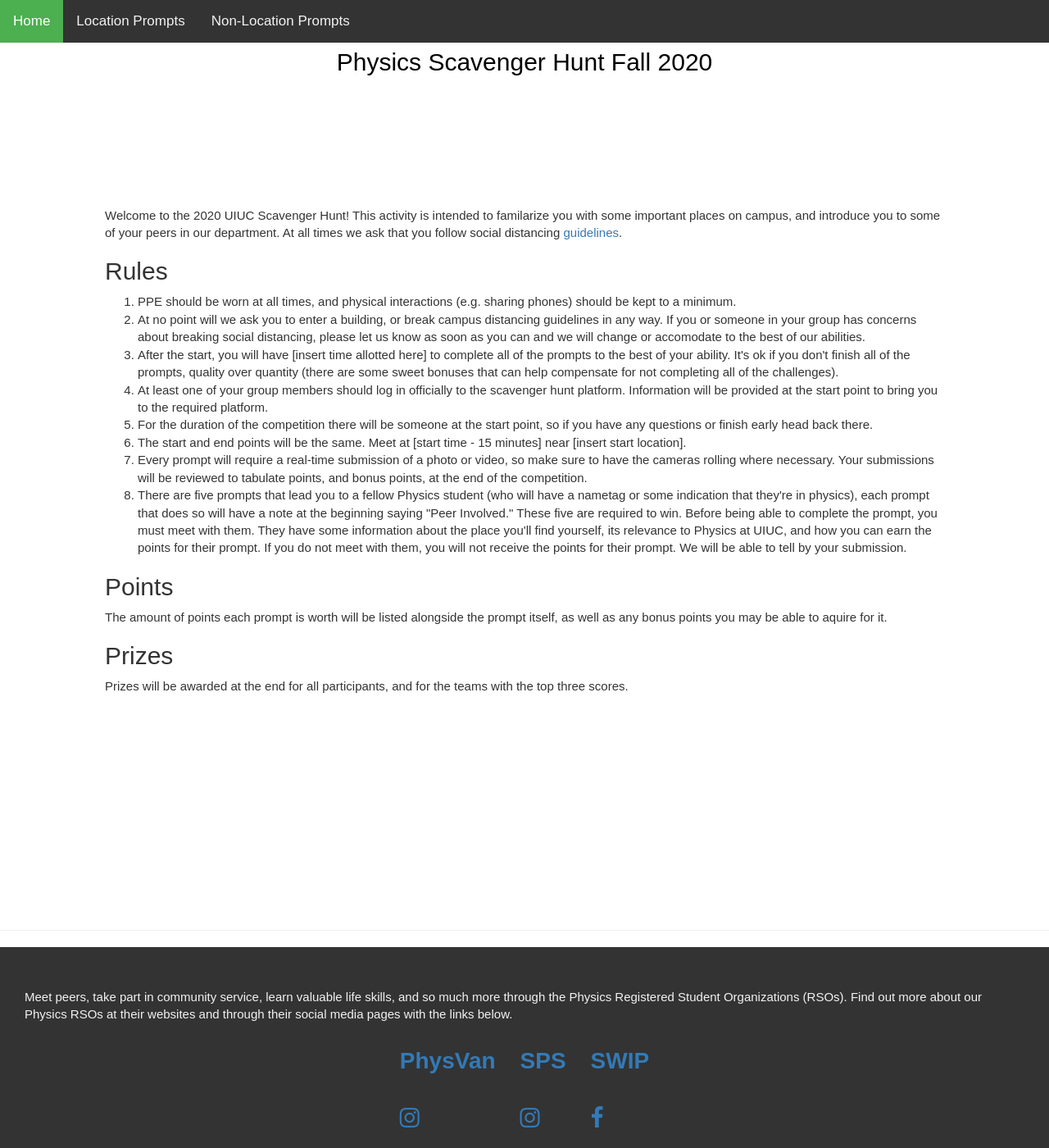
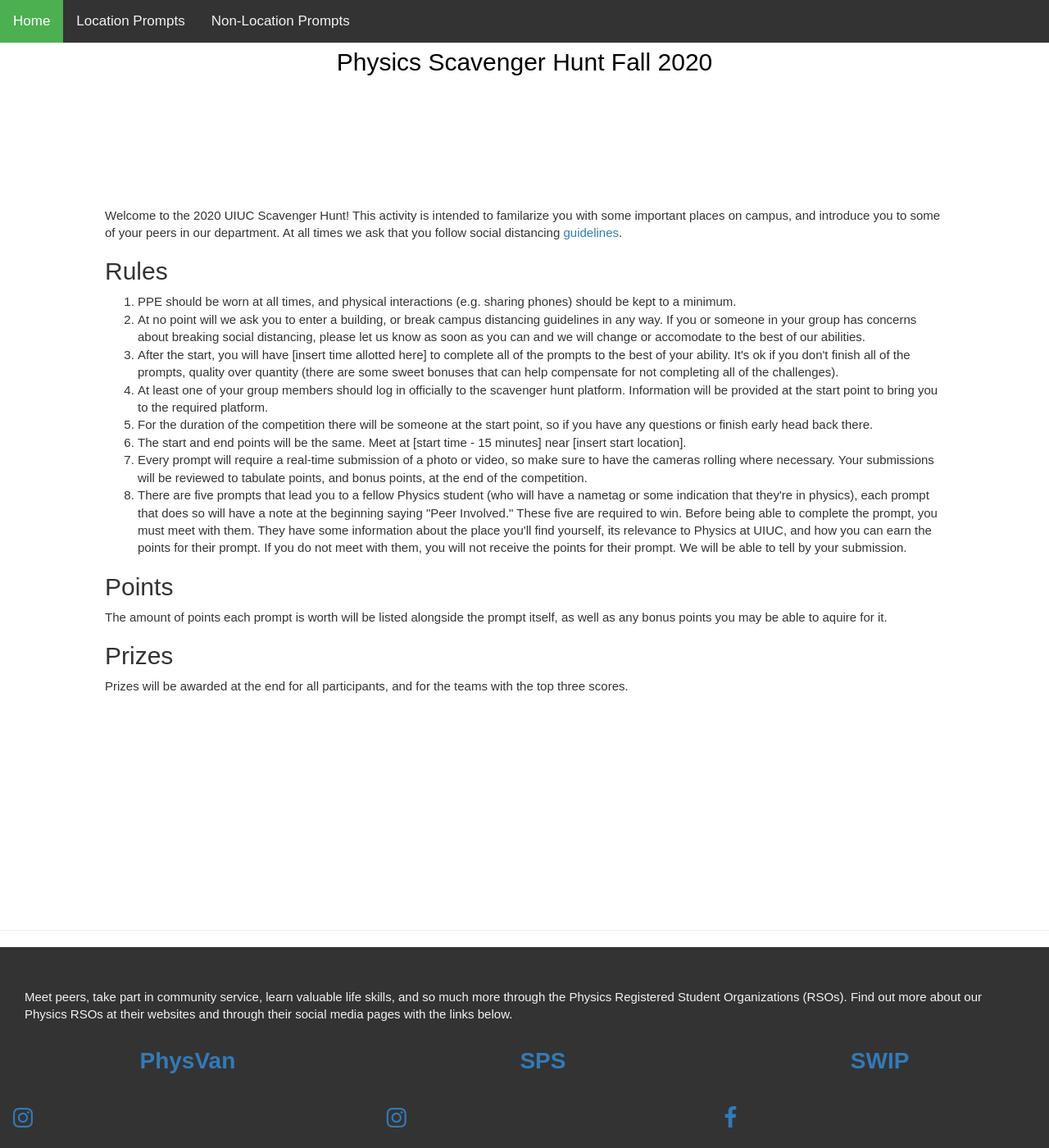
Before and after one commit to nsryan2/scav_hunt, a Jekyll site: the page built from index.html, in a window 1280 px wide and 1400 px high, scrolled down 637 px. Shown: the whole window at 82% size. Built offline with Jekyll 4.4.1, drawn with Linux system fonts in a browser that asks for light colours; nearby versions of some CDN libraries.

Commit message:
Update footer.html

```diff
--- a/_includes/footer.html
+++ b/_includes/footer.html
@@ -11,6 +11,7 @@
         padding: 15px;
         margin-left:auto;
         margin-right:auto;
+        width: 8%;
     }
 
     th.social {
```
